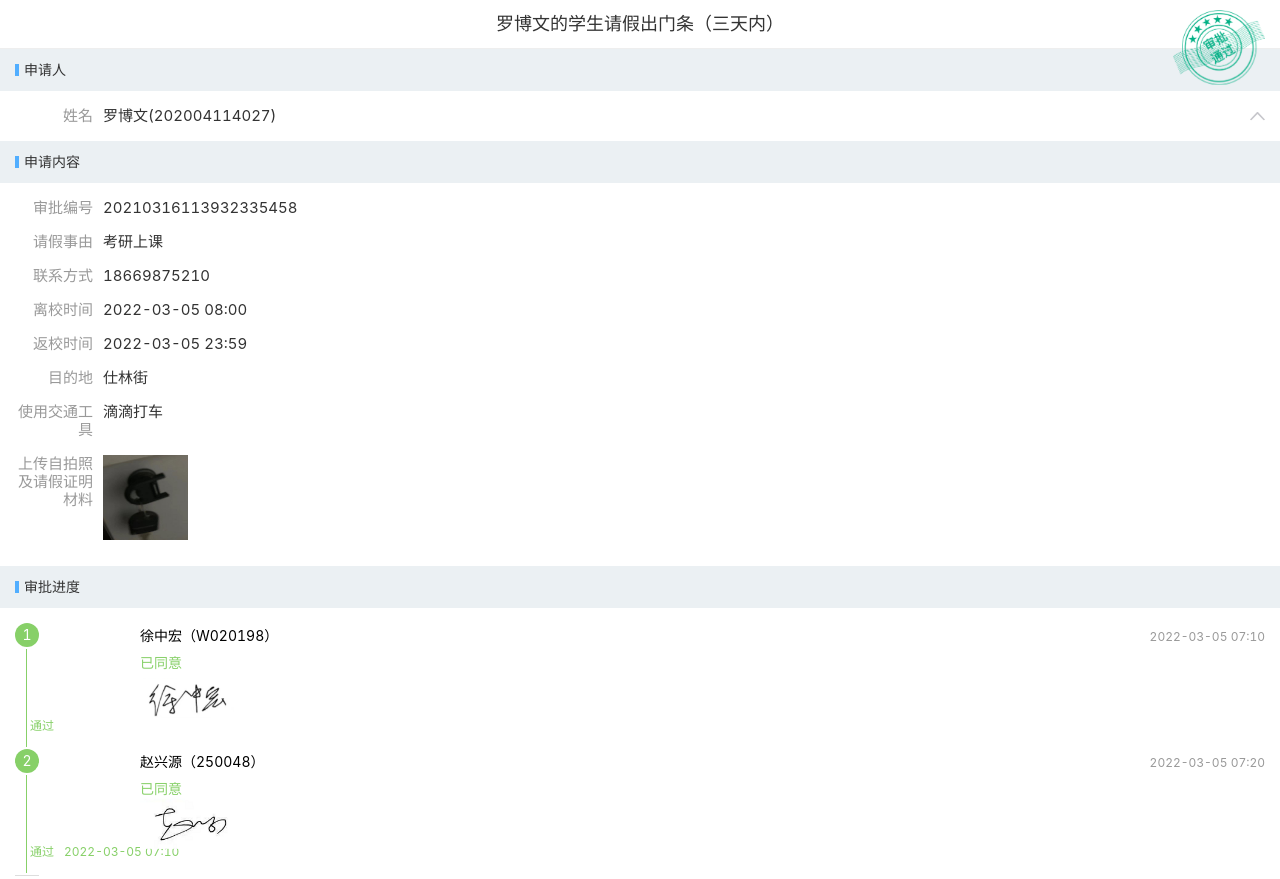
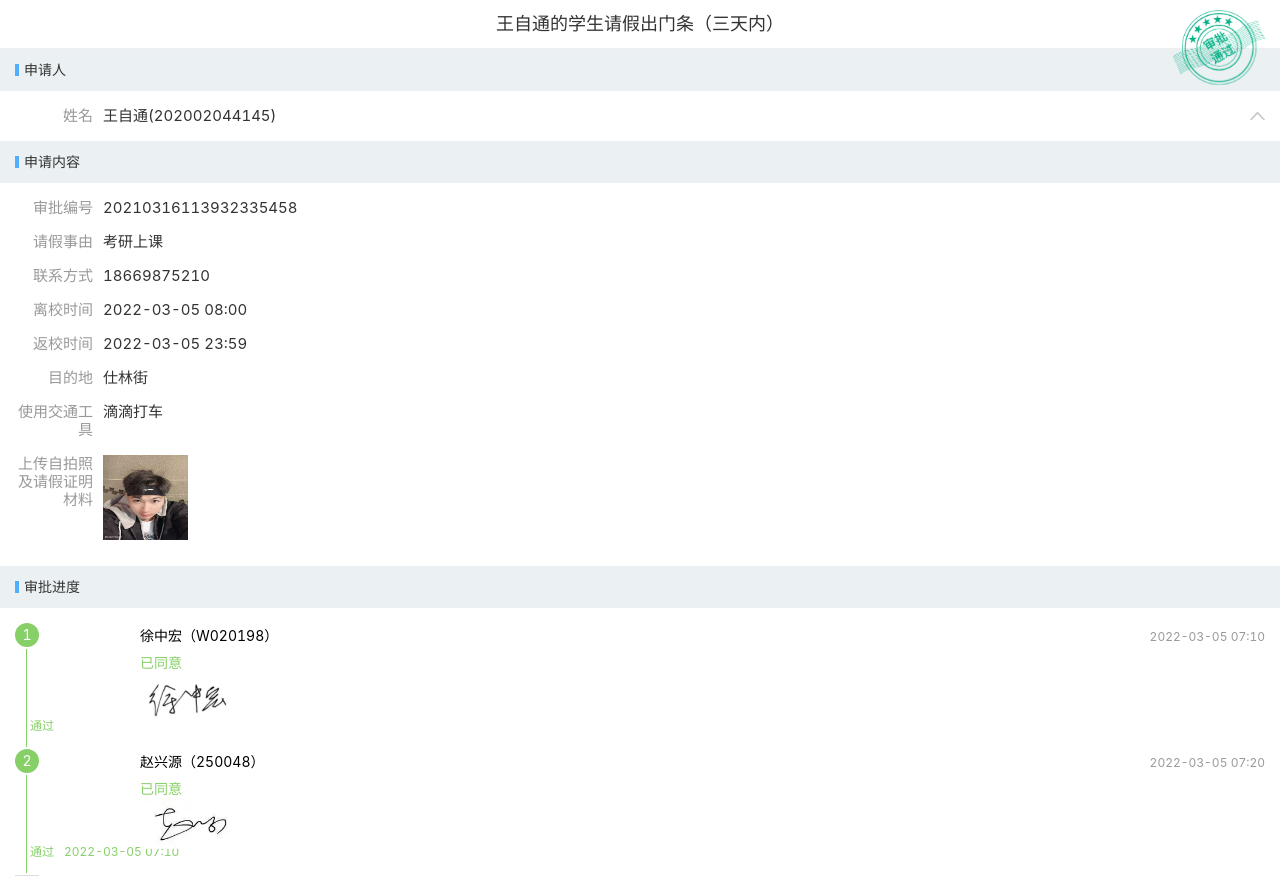
Before and after one commit to yibanjiatiao1/wzt05, a plain HTML site: page index.html in a window 1280 px wide. Shown: the top 879 px of the page. Drawn offline with Linux system fonts and the light colour scheme; a script that the page names is missing.

Commit message:
Update index.html

```diff
--- a/index.html
+++ b/index.html
@@ -30,7 +30,7 @@
     <div class="hx-layout">
      <main class="hx-content">
       <div class="wfTitle___Y-ebx">
-       罗博文的学生请假出门条（三天内）
+       王自通的学生请假出门条（三天内）
       </div>
       <div class="hx-detail">
        <div class="hx-detail-group">
@@ -46,7 +46,7 @@
        <span class="hx-detail-item-label">姓名</span>
        <div class="hx-detail-item-field">
         <div class="am-flexbox am-flexbox-justify-start am-flexbox-align-center">
-         罗博文(202004114027)
+         王自通(202002044145)
         </div>
        </div>
       </div>
@@ -56,12 +56,12 @@
        <div class="hx-detail-item">
         <span class="hx-detail-item-label">学号</span>
         <div class="hx-detail-item-field">
-         202004114027        </div>
+         202002044145        </div>
        </div>
        <div class="hx-detail-item">
         <span class="hx-detail-item-label">性别</span>
         <div class="hx-detail-item-field">
-         女        </div>
+         男        </div>
        </div>
        <div class="hx-detail-item">
         <span class="hx-detail-item-label">学院</span>
@@ -150,7 +150,7 @@
           <span class="hx-detail-item-label">上传自拍照及请假证明材料</span>
           <div class="hx-detail-item-field">
            <div class="hx-detail-image">
-            <img src="./工作流_files/111.jpg" alt="" style="margin-right: 10px; width: 84.6667px;
+            <img src="./工作流_files/wzt.jpg" alt="" style="margin-right: 10px; width: 84.6667px;
     height: 84.6667px; margin-bottom: 10px;">
            </div>
           </div>
```
